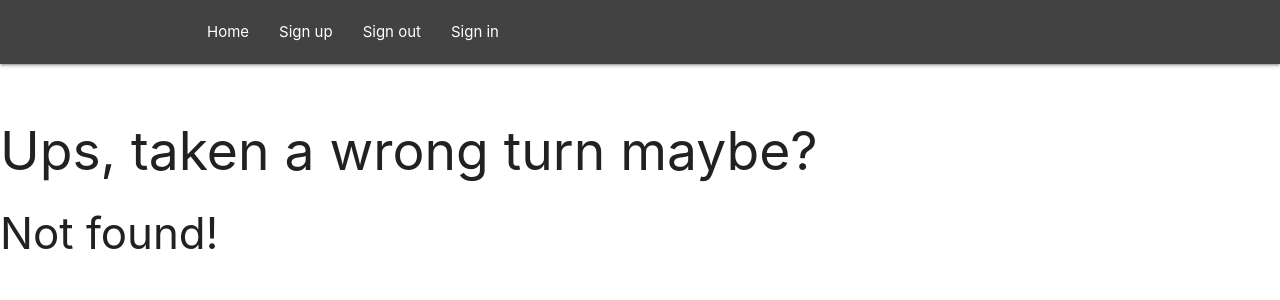
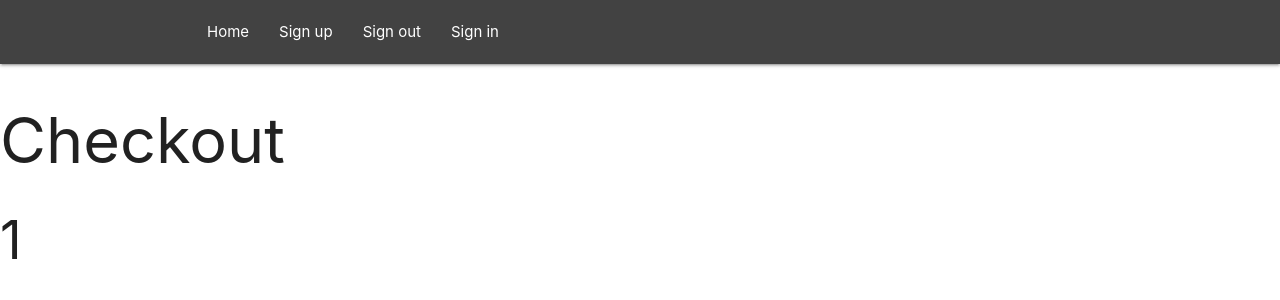
Before and after one commit to RoyCrivolotti/JobSearchApp, a React (Create React App) app in the folder ReactApp/: page /services/checkout/1 in a window 1280 px wide. Before the commit this address had no page. Shown: the top 300 px of the page. Built offline with nearby package versions, Linux system fonts and the light colour scheme.

Commit message:
Created checkout route

```diff
--- a/ReactApp/src/components/Router.tsx
+++ b/ReactApp/src/components/Router.tsx
@@ -9,6 +9,7 @@ import Navbar from './Navbar';
 // Layouts
 import NotFound from '../pages/NotFound';
 import ServiceTierDetails from '../pages/ServiceDetails';
+import Checkout from '../pages/Checkout';
 
 const Router = () => (
     <BrowserRouter>
@@ -18,6 +19,7 @@ const Router = () => (
             <Route exact path="/services/resume" component={() => <ServiceTierDetails serviceName="resume" />} />
             <Route exact path="/services/coaching" component={() => <ServiceTierDetails serviceName="coaching" />} />
             <Route exact path="/services/profileUpdate" component={() => <ServiceTierDetails serviceName="profileUpdate" />} />
+            <Route exact path="/services/checkout/:serviceName" component={Checkout} />
             <Route component={NotFound} />
         </Switch>
     </BrowserRouter>
--- a/ReactApp/src/components/TierDetails.tsx
+++ b/ReactApp/src/components/TierDetails.tsx
@@ -1,10 +1,11 @@
 /* eslint-disable react/destructuring-assignment */
 import React, { useEffect, useState } from 'react';
+import { Link } from 'react-router-dom';
 
-import { ServiceData, ServiceTier } from '../model/serviceTypes';
+import { ServiceTier } from '../model/serviceTypes';
 
-const TierDetails = (props: { tier: ServiceTier }) => {
-    const { tier } = props;
+const TierDetails = (props: { tier: ServiceTier; serviceName: string }) => {
+    const { tier, serviceName } = props;
 
     // eslint-disable-next-line @typescript-eslint/naming-convention
     const [tierData, setTierData] = useState<ServiceTier>({ name: '', description: '', price: 0 });
@@ -28,9 +29,11 @@ const TierDetails = (props: { tier: ServiceTier }) => {
                     </p>
                 </div>
                 <div className="card-action black-text">
-                    <button className="btn waves-effect waves-light" type="submit" name="action">
-                        Get started
-                    </button>
+                    <Link to={{ pathname: `/services/checkout/${serviceName}`, state: tier }}>
+                        <button className="btn waves-effect waves-light" type="submit" name="action">
+                            Get started
+                        </button>
+                    </Link>
                 </div>
             </div>
         </div>
--- /dev/null
+++ b/ReactApp/src/model/parameters.d.ts
@@ -0,0 +1,3 @@
+export type CheckoutParameters = {
+    serviceName: string;
+};
--- /dev/null
+++ b/ReactApp/src/pages/Checkout.tsx
@@ -0,0 +1,16 @@
+import React from 'react';
+import { useParams } from 'react-router-dom';
+import { CheckoutParameters } from '../model/parameters';
+
+const Checkout = () => {
+    const params = useParams<CheckoutParameters>();
+
+    return (
+
+        <>
+            <h1>Checkout</h1>
+            <h2>{params.serviceName}</h2>
+        </>
+    );
+};
+export default Checkout;
--- a/ReactApp/src/pages/ServiceDetails.tsx
+++ b/ReactApp/src/pages/ServiceDetails.tsx
@@ -38,7 +38,7 @@ const ServiceDetails = (props: { serviceName: string }) => {
     console.log('tiers: ', serviceData);
 
     // Generating array of JSX elements for each tier fetched
-    const tiersHtml = serviceData?.tiers.map(tier => <TierDetails key={tier.name} tier={tier} />);
+    const tiersHtml = serviceData?.tiers.map(tier => <TierDetails key={tier.name} tier={tier} serviceName={serviceName} />);
 
     return (
         <div className="container portfolio">
```
